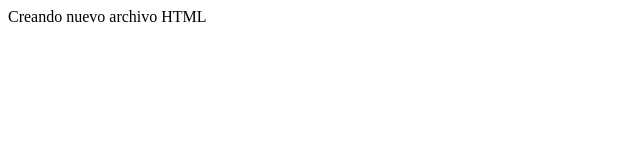
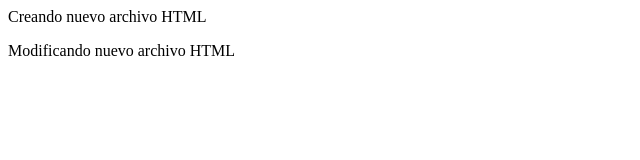
Before and after one commit to ivanboot/Proyecto-Catedra, a plain HTML site: page index.html in a window 1280 px wide. Shown: the whole page, without its empty margins (0-640 px from the left). Drawn offline with Linux system fonts and the light colour scheme.

Commit message:
Update index.html

```diff
--- a/index.html
+++ b/index.html
@@ -7,6 +7,7 @@
 <body>
 
 <p>Creando nuevo archivo HTML</p>
+  <p>Modificando nuevo archivo HTML</p>
 
 </body>
 
```
